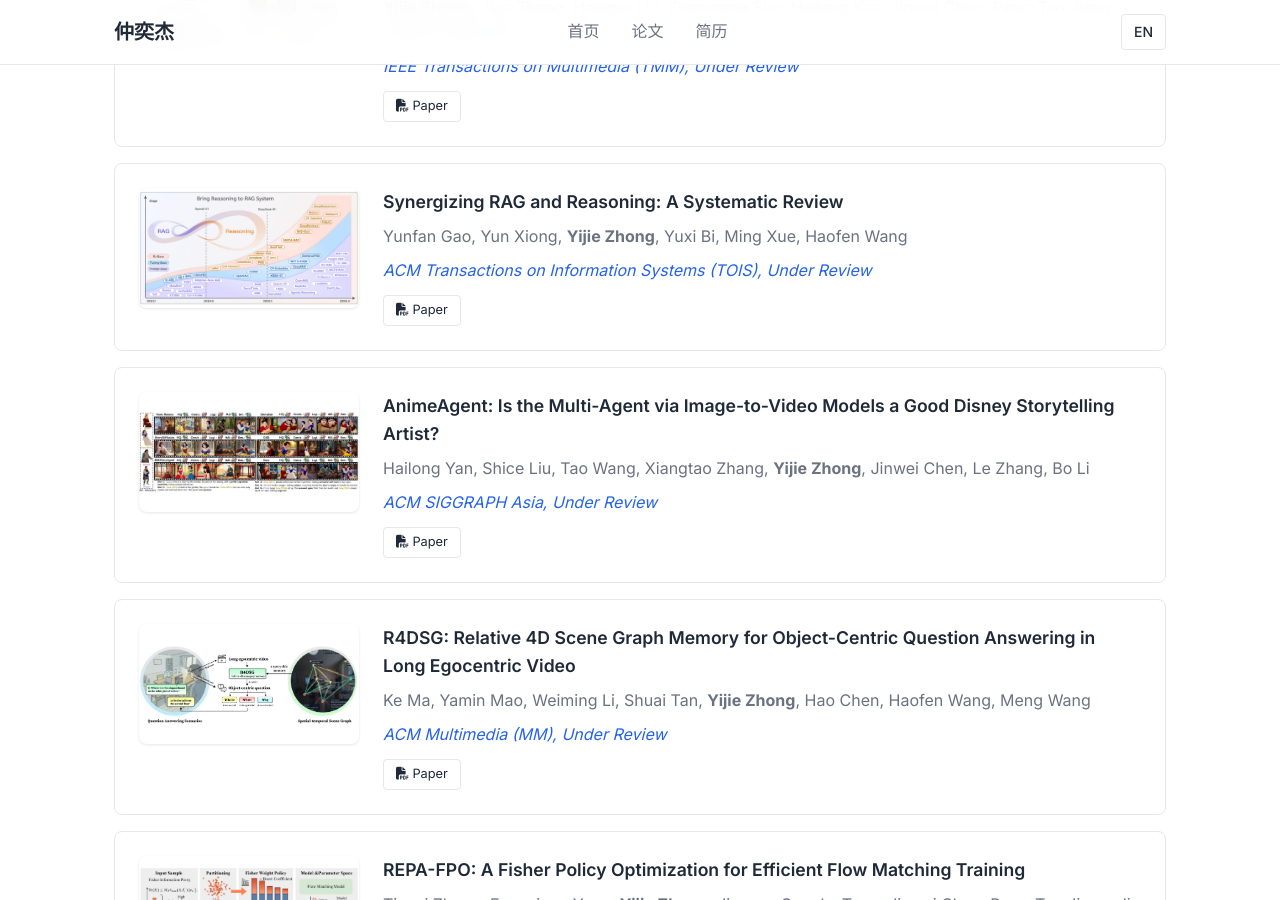
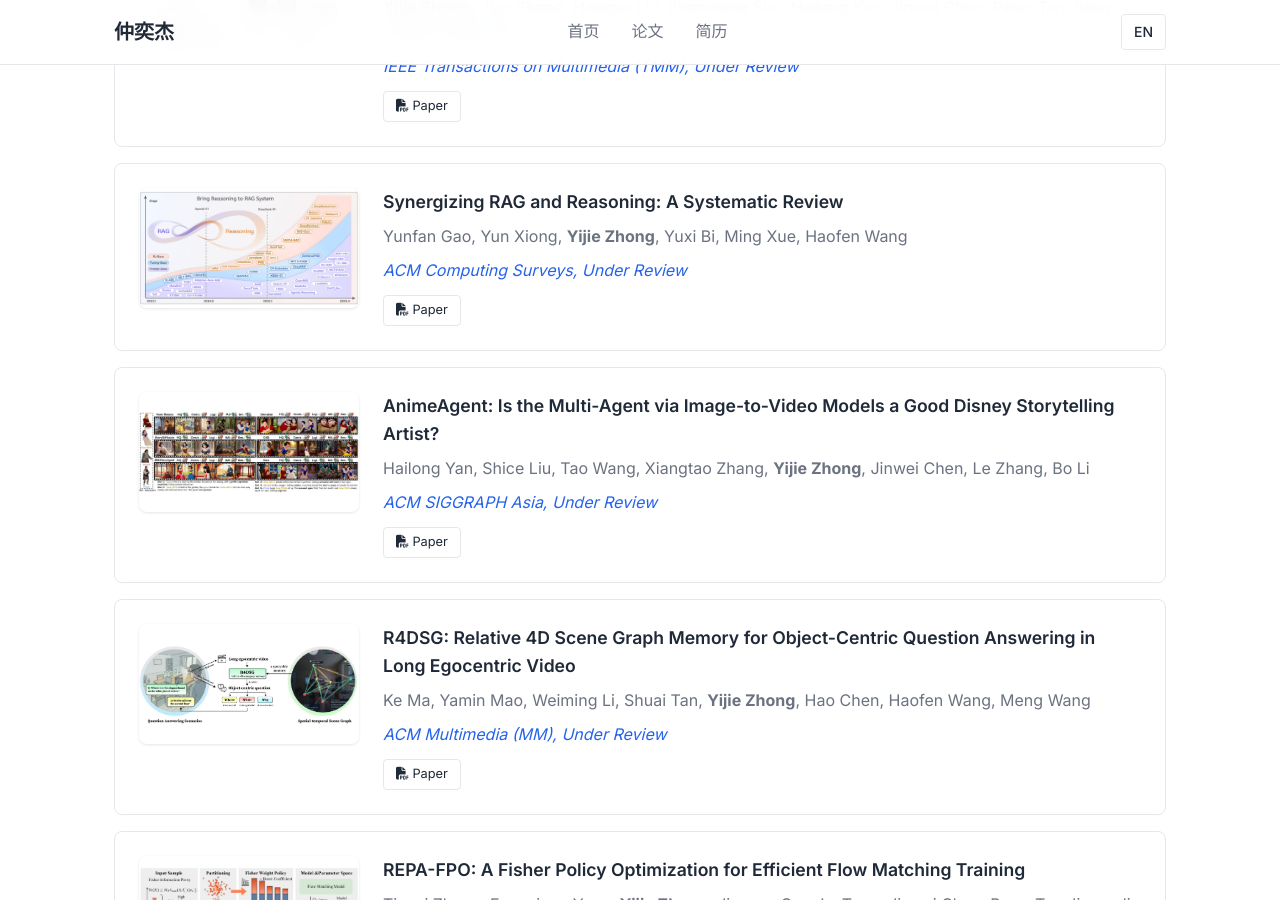
Before and after one commit to D0ub1ePieR/D0ub1ePieR.github.io, a Jekyll site: the page built from publications.md, in a window 1280 px wide and 900 px high, scrolled down 346 px. Built offline with Jekyll 4.4.1, drawn with Linux system fonts in a browser that asks for light colours.

Commit message:
Update venue for RAG and Reasoning survey paper
Co-Authored-By: Claude Opus 4.7 <noreply@anthropic.com>

```diff
--- a/_data/en.yml
+++ b/_data/en.yml
@@ -90,7 +90,7 @@ publications:
 
     - title: "Synergizing RAG and Reasoning: A Systematic Review"
       authors: "Yunfan Gao, Yun Xiong, <strong>Yijie Zhong</strong>, Yuxi Bi, Ming Xue, Haofen Wang"
-      venue: "ACM Transactions on Information Systems (TOIS), Under Review"
+      venue: "ACM Computing Surveys, Under Review"
       category: rag-knowledge
       selected: false
       figure: pub/pub18.jpg
--- a/_data/zh.yml
+++ b/_data/zh.yml
@@ -90,7 +90,7 @@ publications:
 
     - title: "Synergizing RAG and Reasoning: A Systematic Review"
       authors: "Yunfan Gao, Yun Xiong, <strong>Yijie Zhong</strong>, Yuxi Bi, Ming Xue, Haofen Wang"
-      venue: "ACM Transactions on Information Systems (TOIS), Under Review"
+      venue: "ACM Computing Surveys, Under Review"
       category: rag-knowledge
       selected: false
       figure: pub/pub18.jpg
```
